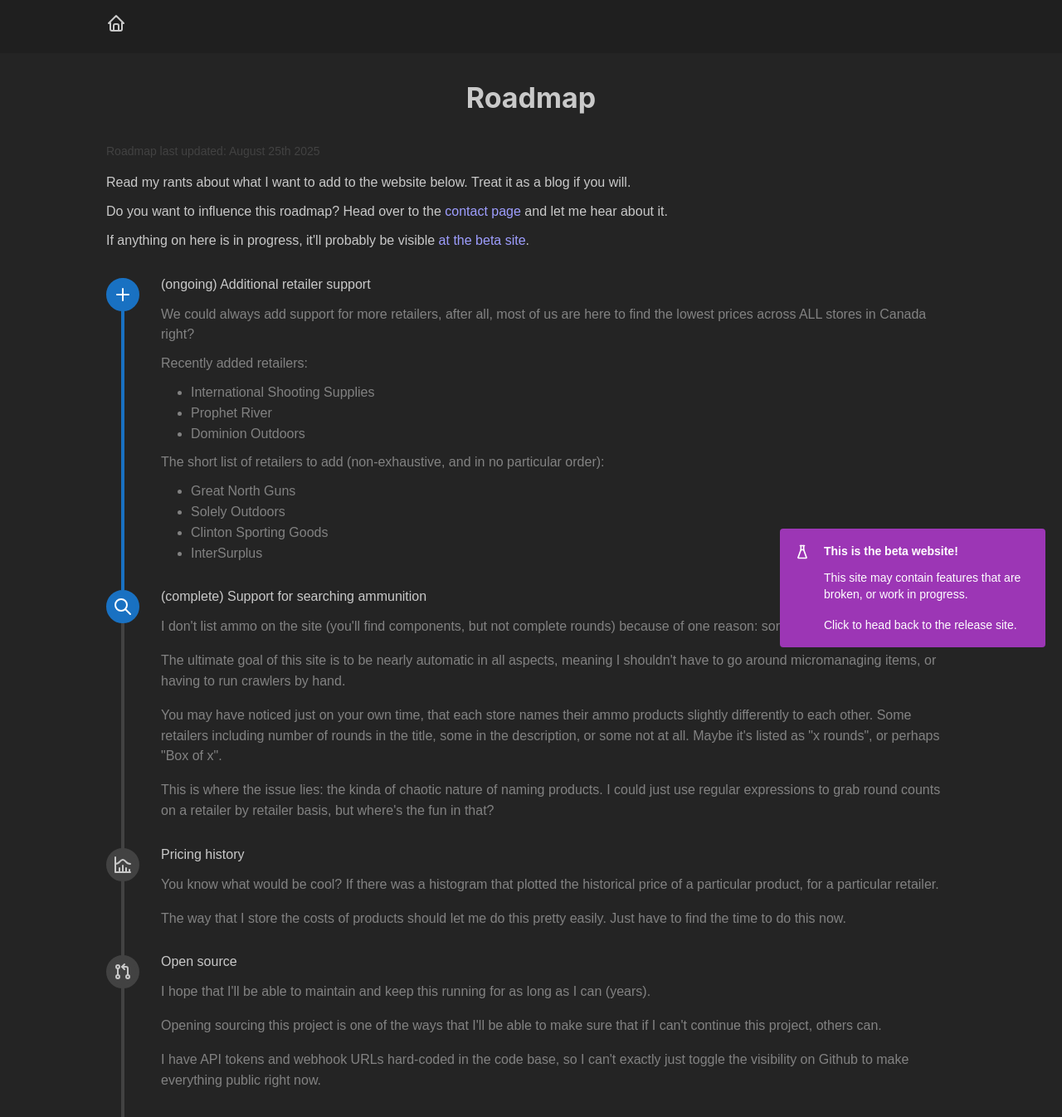
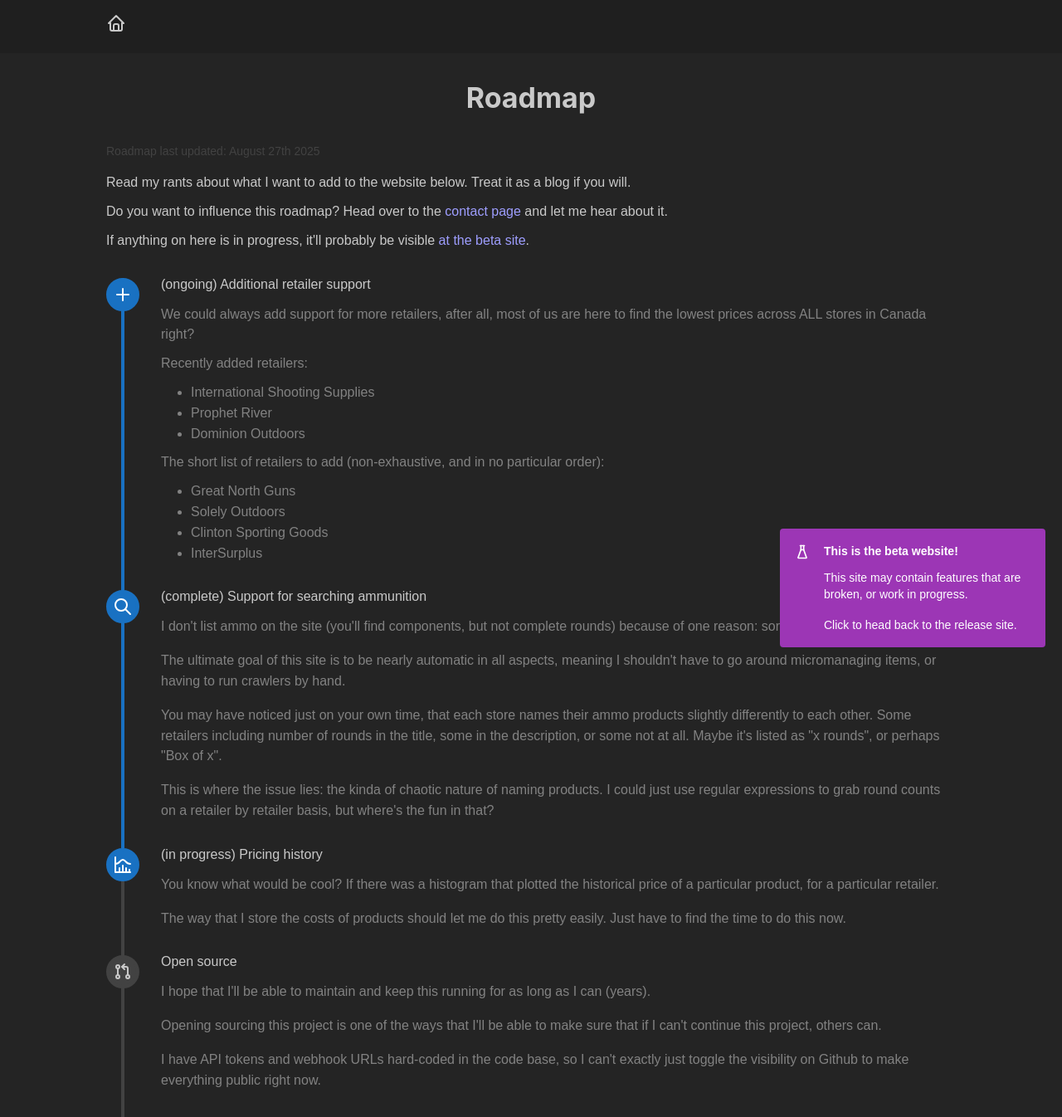
Before and after one commit to almostprohibited/frontend, a Next.js app: page /roadmap in a window 1280 px wide. Shown: the top 1346 px of the page at 83% size. Built offline with nearby package versions, Linux system fonts and the light colour scheme.

Commit message:
Update roadmap

```diff
--- a/src/app/roadmap/page.tsx
+++ b/src/app/roadmap/page.tsx
@@ -10,7 +10,7 @@ export default function roadmapPage() {
 			<Title order={1} ta="center">{"Roadmap"}</Title>
 			<Space h="xl" />
 			<Text size="sm" c="dark">
-				{"Roadmap last updated: August 25th 2025"}
+				{"Roadmap last updated: August 27th 2025"}
 			</Text>
 			<Space h="md" />
 			<Group gap="xs">
@@ -19,7 +19,7 @@ export default function roadmapPage() {
 				<Text>{"If anything on here is in progress, it'll probably be visible"} <Link style={{color: "revert"}} href="https://beta.almostprohibited.ca">at the beta site</Link>.</Text>
 			</Group>
 			<Space h="xl" />
-			<Timeline active={1} bulletSize="2.5rem">
+			<Timeline active={2} bulletSize="2.5rem">
 				<TimelineItem
 					title="(ongoing) Additional retailer support"
 					bullet={
@@ -62,7 +62,7 @@ export default function roadmapPage() {
 					</Stack>
 				</TimelineItem>
 				<TimelineItem
-					title="Pricing history"
+					title="(in progress) Pricing history"
 					bullet={
 						<IconChartHistogram />
 					}
```
